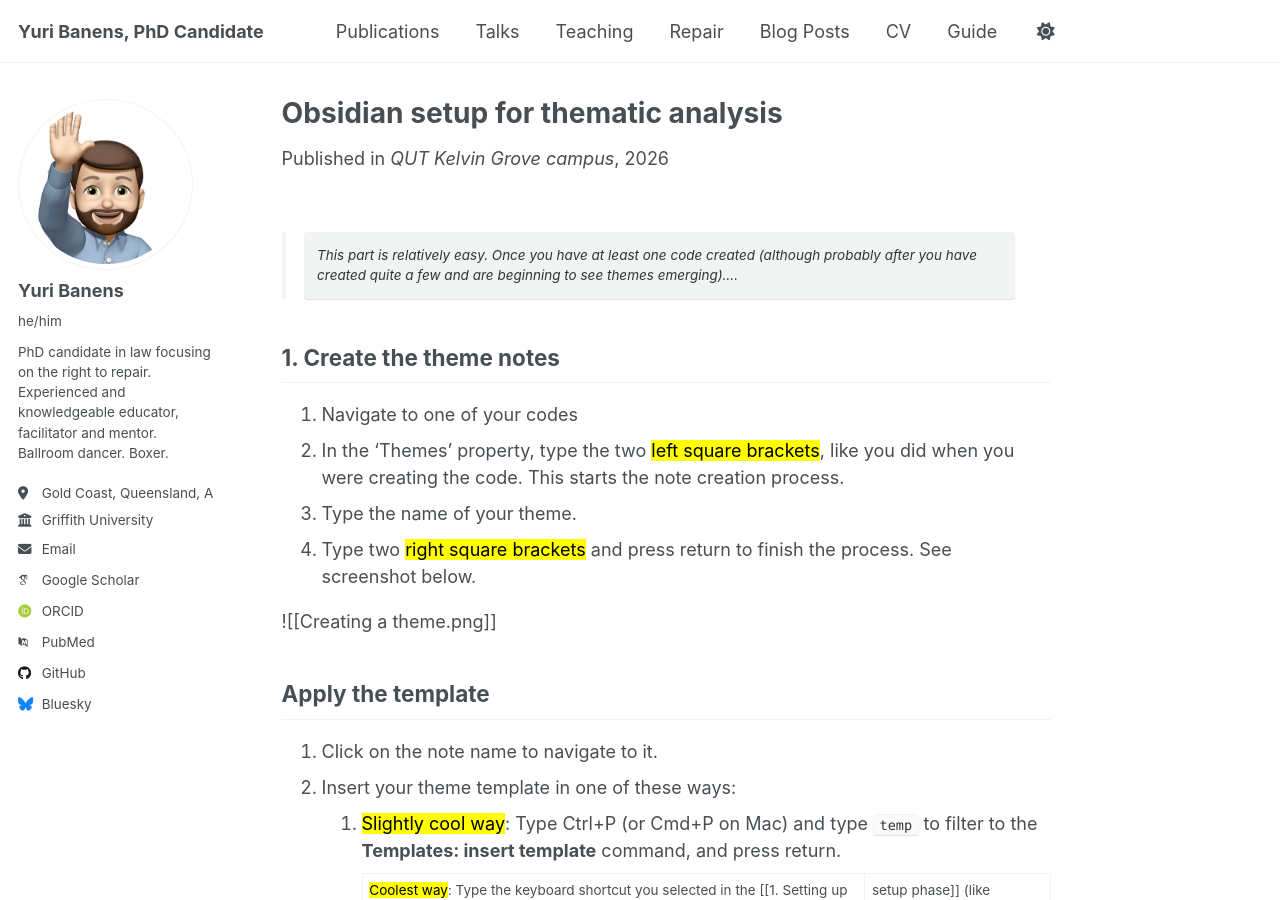
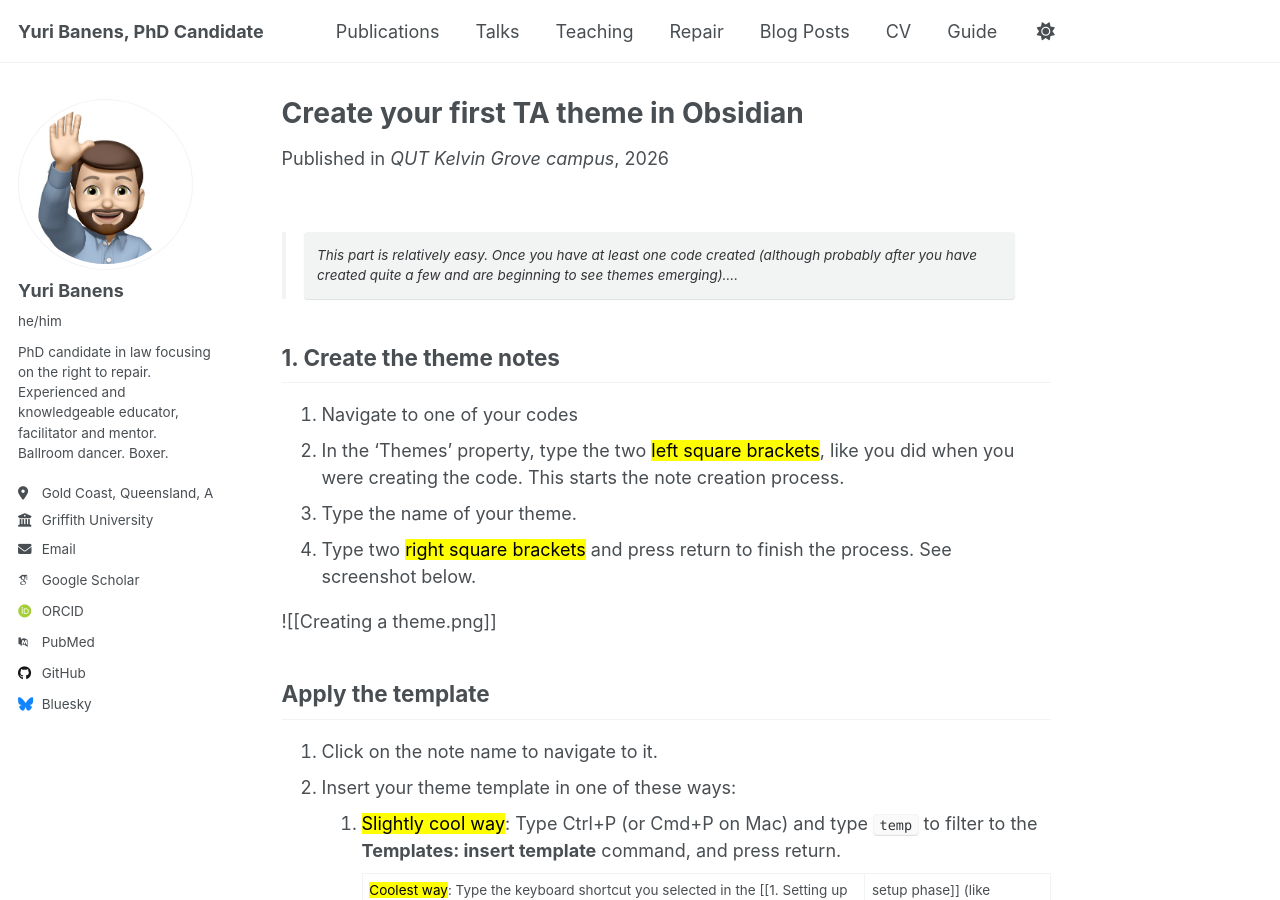
Before and after one commit to ybanens/ybanens.github.io, a Jekyll site: the page built from _pages/ta-theme.md, in a window 1280 px wide and 900 px high. Built offline with Jekyll 4.4.1, drawn with Linux system fonts in a browser that asks for light colours; some web fonts are replaced; a script that is not in the unit is left out.

Commit message:
Update ta-theme.md

```diff
--- a/_pages/ta-theme.md
+++ b/_pages/ta-theme.md
@@ -1,5 +1,5 @@
 ---
-title: "Obsidian setup for thematic analysis"
+title: "Create your first TA theme in Obsidian"
 collection: talks
 type: "Workshop"
 permalink: /talks/resbaz-obsidian/theme
```
